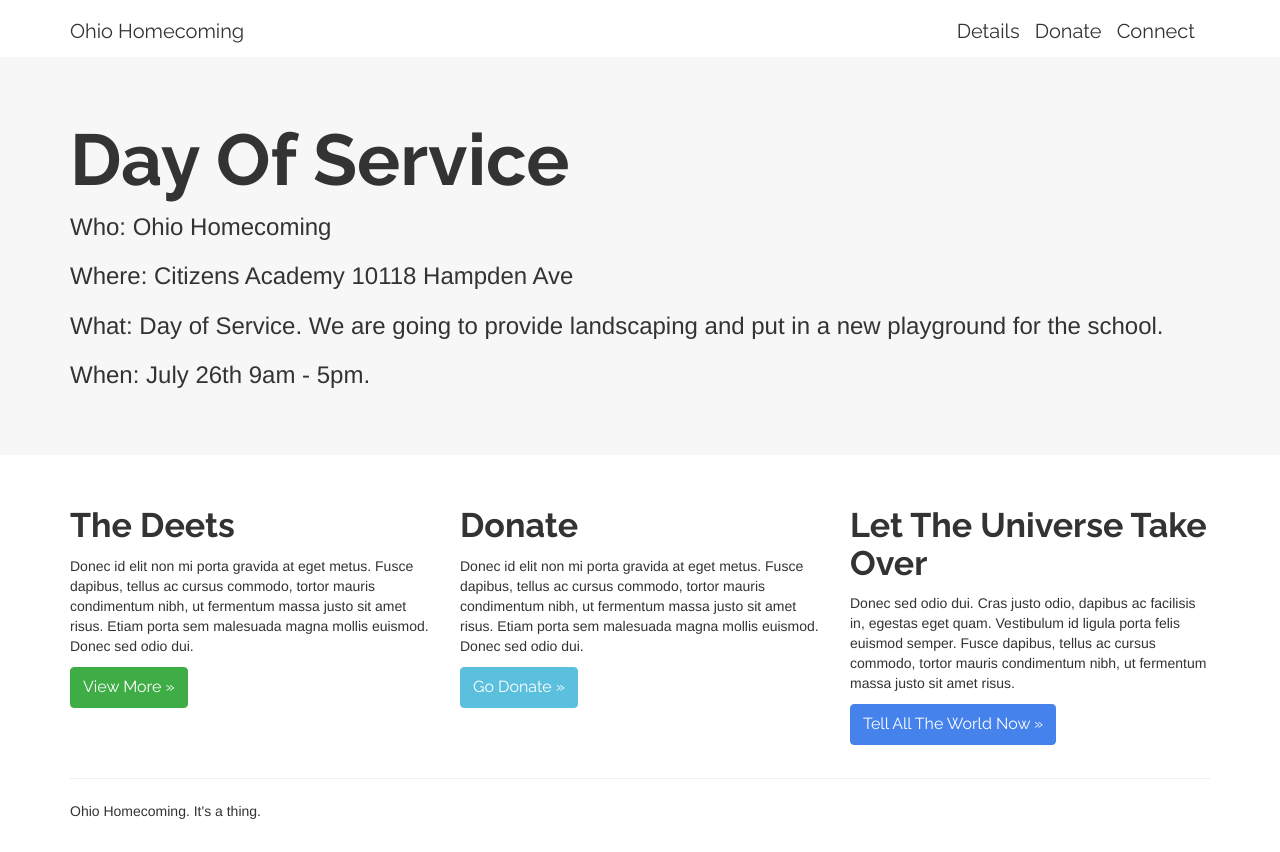
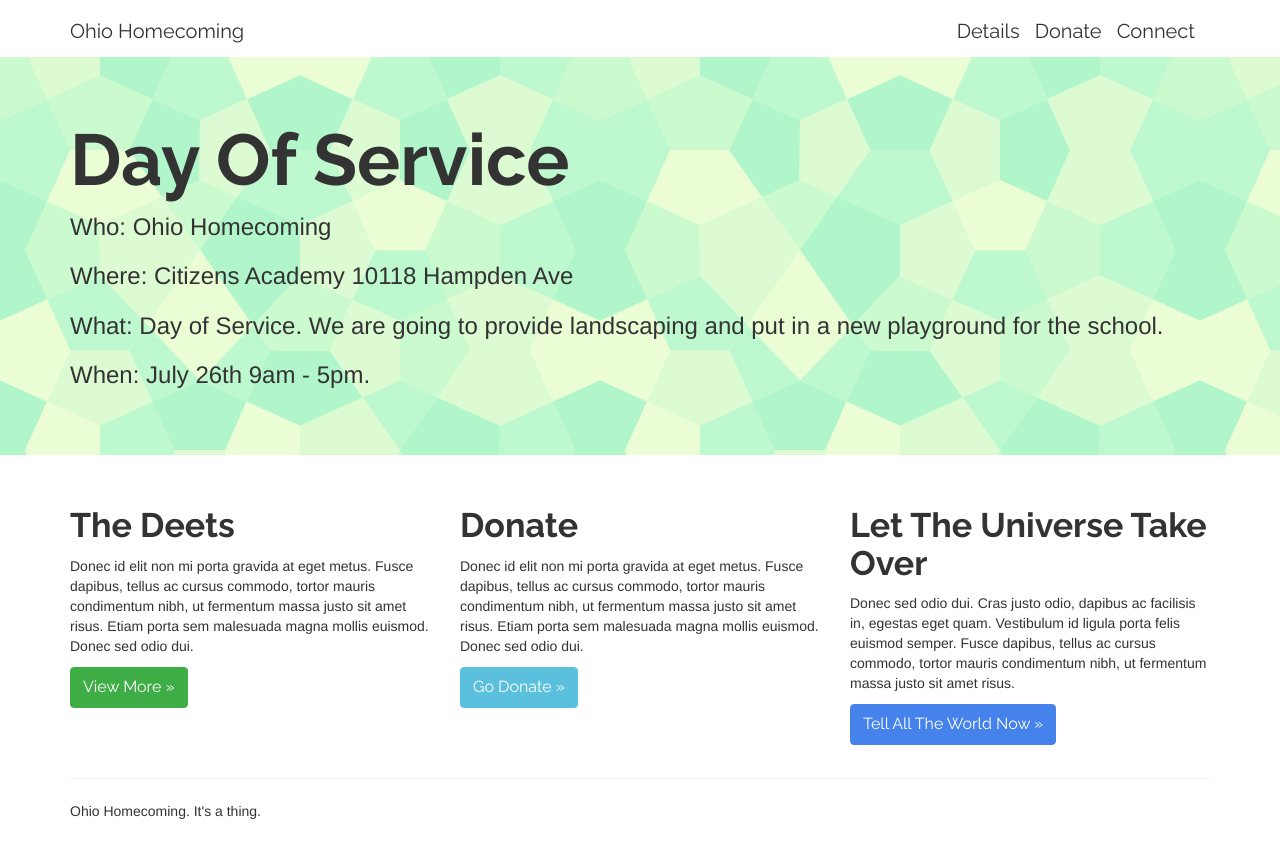
Before and after one commit to thecolorblue/dayOfService, a plain HTML site: page index.html in a window 1280 px wide. Drawn offline with nearby package versions, Linux system fonts and the light colour scheme.

Commit message:
added jumbotron background

```diff
--- a/css/main.css
+++ b/css/main.css
@@ -11,3 +11,7 @@ line-height: 1.42857143;
 color: #333;
 background-color: #fff;
 }
+
+.jumbotron {
+	background: url('../img/congruent_pentagon.png');
+}
```
Also changed, not shown: img/congruent_pentagon.png (added).
